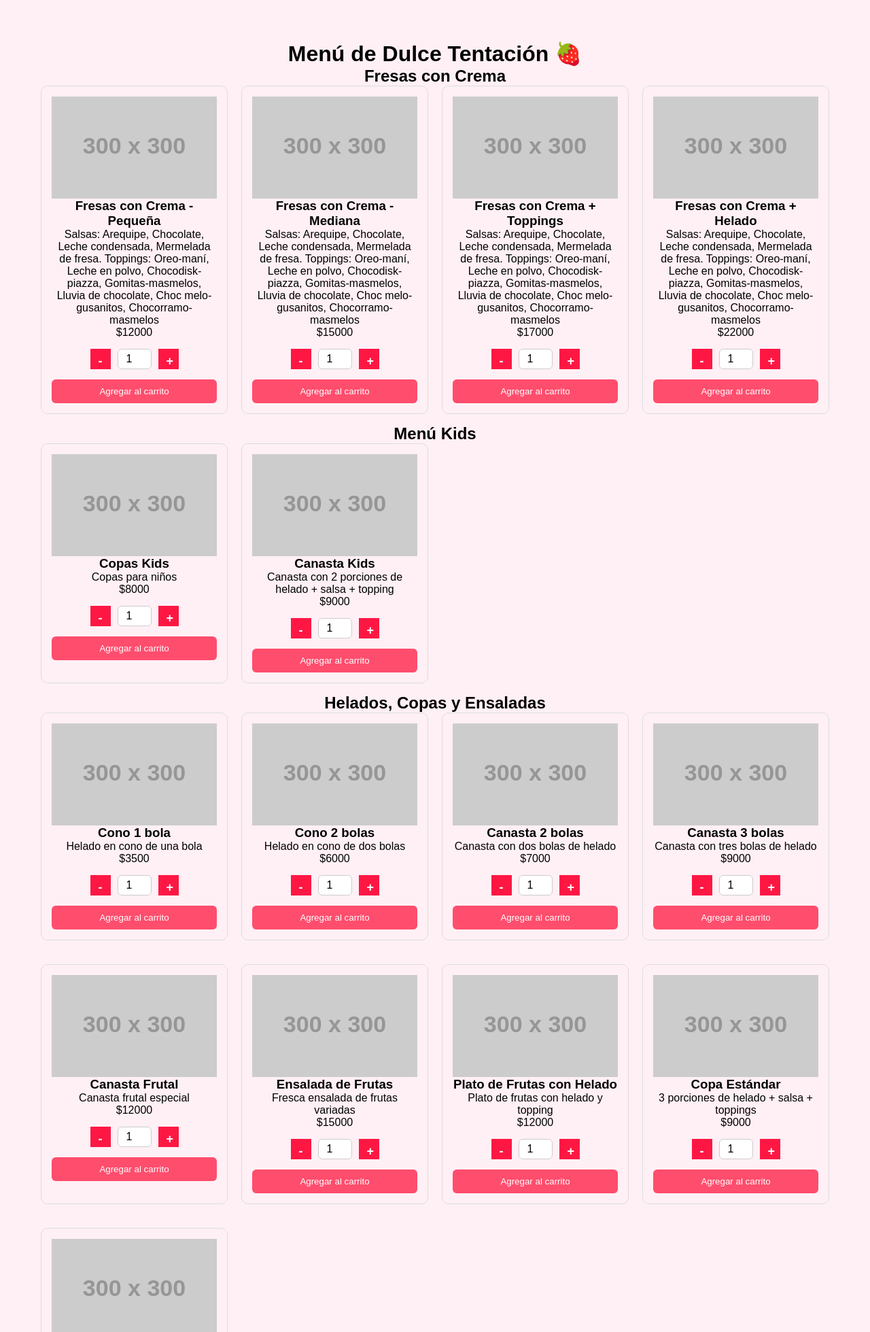
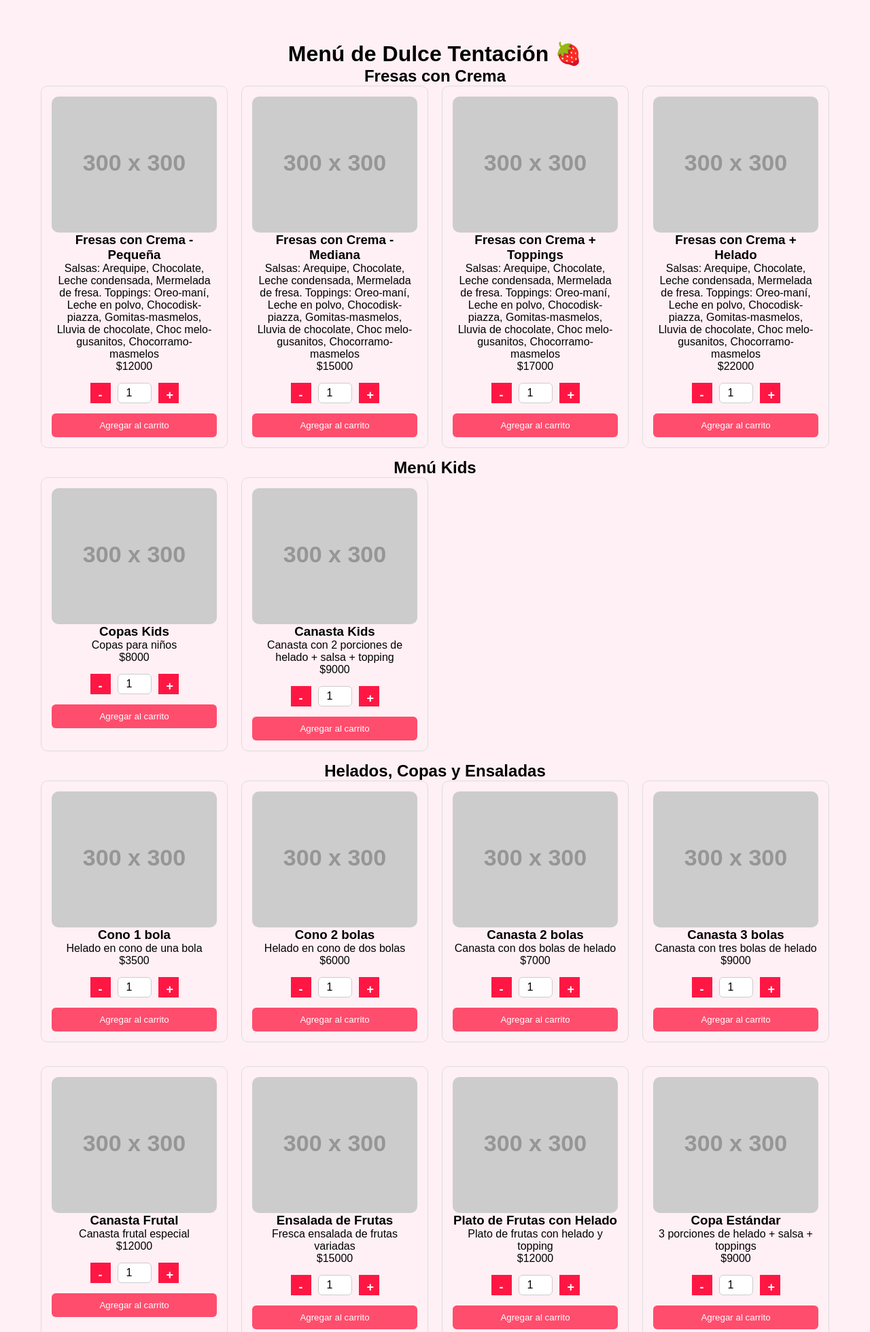
Before and after one commit to Ajoe01/Dulce-Tentacion, a Flask app: page /menu in a window 1280 px wide. Shown: the part 60-2019 px from the top of the page at 68% size. Run offline with Flask 3, Linux system fonts and the light colour scheme; data comes from the database, SQL or seed files in the repository; grey boxes labelled with a size stand in for pictures from a placeholder-image service; some libraries are stand-ins or nearby versions.

Commit message:
Update menu.html

```diff
--- a/Dulce Tentacion/templates/menu.html
+++ b/Dulce Tentacion/templates/menu.html
@@ -1,6 +1,15 @@
 {% extends "base.html" %}
 
 {% block content %}
+<style>
+    /* Prevenir parpadeo de imágenes */
+    .product-card img {
+        min-height: 200px;
+        background: #f5f5f5;
+        display: block;
+    }
+</style>
+
 <div class="container">
     <h1>Menú de Dulce Tentación 🍓</h1>
 
@@ -10,20 +19,14 @@
         <div class="grid">
             {% set cat_productos = productos | selectattr('categoria_id', 'equalto', categoria.id) | list %}
             {% for producto in cat_productos %}
-            <div class="card">
+            <div class="card product-card">
 
                 <img
-                  src="{% if producto.imagen %}
-                           {% if producto.imagen.startswith('http') %}
-                               {{ producto.imagen }}
-                           {% else %}
-                               /static/images/productos/{{ producto.imagen }}
-                           {% endif %}
-                       {% else %}
-                           /static/images/productos/productos.png
-                       {% endif %}"
+                  src="{{ producto.imagen if producto.imagen and producto.imagen.startswith('http') else 'https://via.placeholder.com/300x300.png?text=Sin+Imagen' }}"
                   alt="{{ producto.nombre }}"
-                  onerror="this.src='/static/images/productos/productos.png'">
+                  loading="lazy"
+                  onerror="if(this.src!='https://via.placeholder.com/300x300.png?text=Error'){this.src='https://via.placeholder.com/300x300.png?text=Error'}"
+                  style="width:100%; height:200px; object-fit:cover; border-radius:10px;">
 
                 <h3>{{ producto.nombre }}</h3>
 
```
